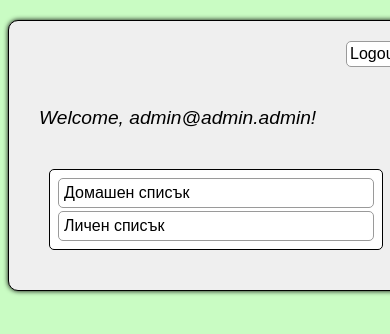
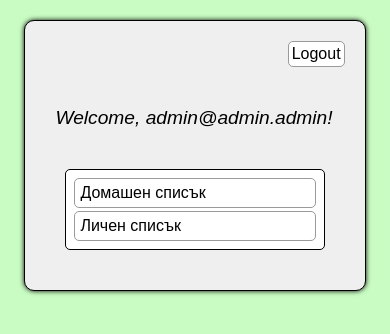
Before and after one commit to gvkunchev/fmi-shopping-list, a Django app: page / in a window 390 px wide; the page is wider, and only the part inside the window is pictured. Shown: the top 334 px of that part. Run offline with Django 4.2, Linux system fonts and the light colour scheme; a user stored in the database is signed in; data comes from the database, SQL or seed files in the repository.

Commit message:
Make mobile friendly

```diff
--- a/shopping_list/gui/static/generic.css
+++ b/shopping_list/gui/static/generic.css
@@ -18,7 +18,7 @@ a:hover {
 
 #content {
     width: 600px;
-    max-width: 100%;
+    max-width: 80%;
     margin: 20px auto;
     padding: 20px;
     background-color: #EFEFEF;
--- a/shopping_list/gui/templates/base.html
+++ b/shopping_list/gui/templates/base.html
@@ -5,6 +5,7 @@
     <title>Shopping List</title>
     <link rel="icon" href="{% static 'logo.png' %}" type="image/png">
     <link rel="stylesheet" href="{% static 'generic.css' %}" />
+    <meta name="viewport" content="width=device-width, initial-scale=1.0">
 </head>
 <body>
     <div id="content">
```
